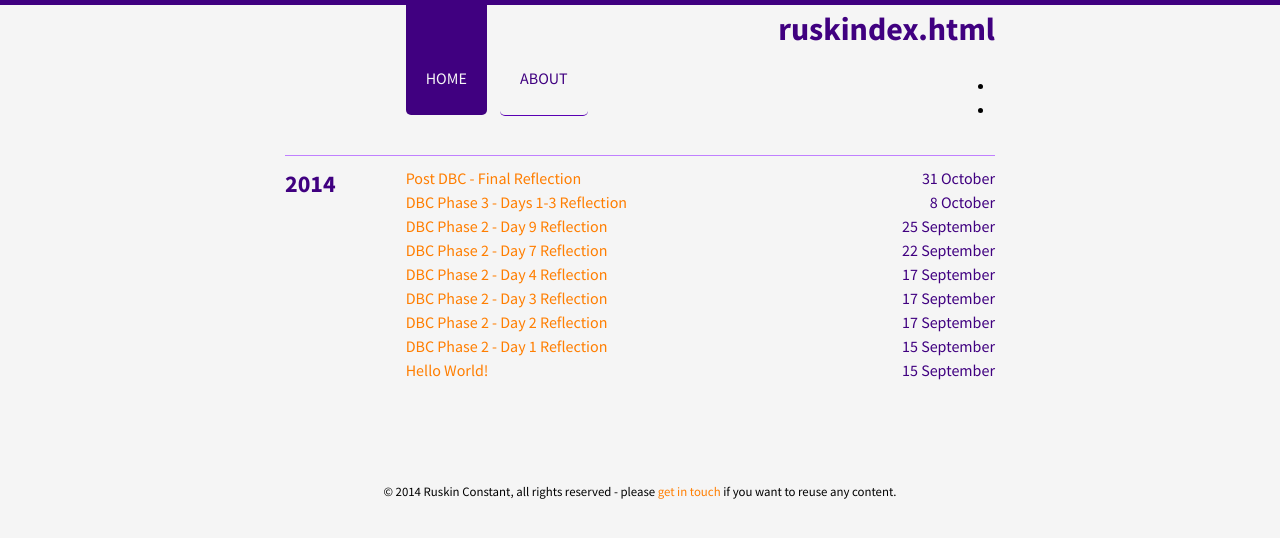
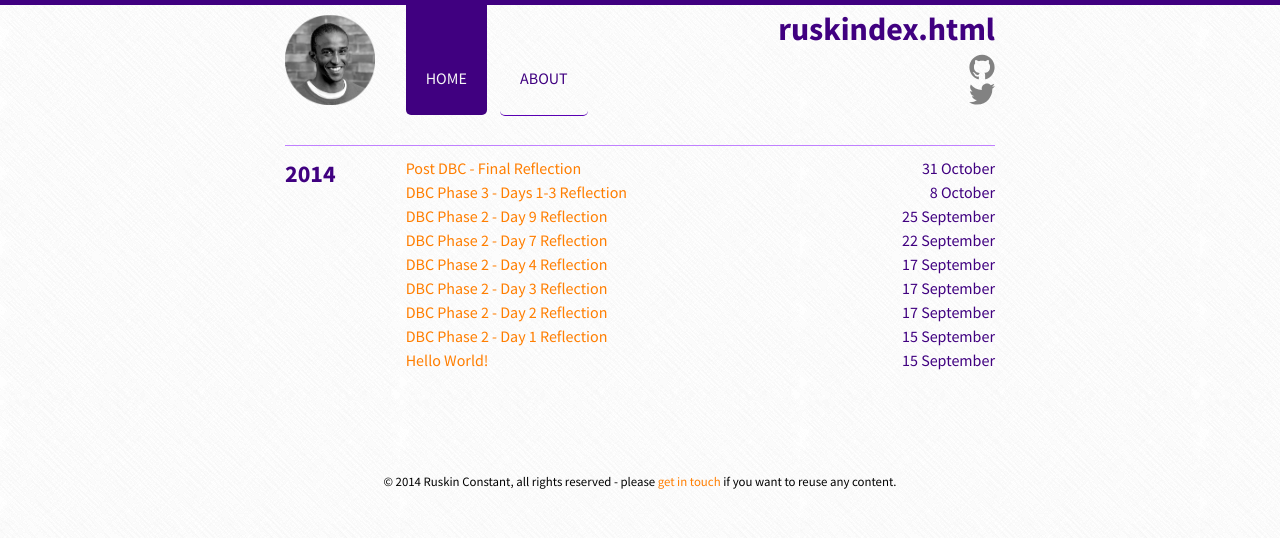
Before and after one commit to jonnyparris/jonnyparris.github.io, a Jekyll site: the page built from index.html, in a window 1280 px wide. Shown: the top 538 px of the page. Built offline with Jekyll 4.4.1, drawn with Linux system fonts in a browser that asks for light colours; nearby versions of some CDN libraries; Markdown is read by kramdown in place of the engine named in the settings.

Commit message:
update images and css

```diff
--- a/public/css/main.scss
+++ b/public/css/main.scss
@@ -12,6 +12,21 @@ $ruby-accent-color: #e0115f;
 $amber-accent-color: #ff7e00;
 $avocado-accent-color: #568203;
 
+$grey-color:       #828282;
+$grey-color-light: lighten($grey-color, 40%);
+$grey-color-dark:  darken($grey-color, 25%);
+
+$spacing-unit:     30px;
+
+$on-palm:          600px;
+$on-laptop:        800px;
+
+@mixin media-query($device) {
+    @media screen and (max-width: $device) {
+        @content;
+    }
+}
+
 /*============================================================================*/
 * {
   margin: 0;
@@ -20,7 +35,7 @@ $avocado-accent-color: #568203;
 }
 
 body {
-  background-color: $site-background-color;
+  background-image: url('../images/crossword.png');
   border-top: 5px solid $contrast-color;
   font-family: 'Source Sans Pro', sans-serif;
   color: $contrast-color;
@@ -165,7 +180,7 @@ footer {
 }
 
 .top-navbar {
-  margin-bottom: 40px;
+  margin-bottom: $spacing-unit;
   height: 110px;
 
   a {
@@ -208,7 +223,7 @@ footer {
 
 .single time {
   color: #999;
-  font-size: .9rem;
+  font-size: 1rem;
 }
 
 .bundle {
@@ -244,6 +259,47 @@ dl,
 dl,
 .clearfix:after {
     clear: both;
+}
+
+.header-title {
+  margin-bottom: 0px;
+}
+/*============================================================================*/
+
+.contact-list,
+.social-media-list {
+    list-style: none;
+    margin-left: 0;
+}
+
+/*============================================================================*/
+/**
+ * Clearfix
+ */
+%clearfix {
+
+    &:after {
+        content: "";
+        display: table;
+        clear: both;
+    }
+}
+
+/**
+ * Icons
+ */
+.icon {
+
+    > svg {
+        display: inline-block;
+        width: 26px;
+        height: 26px;
+        vertical-align: middle;
+
+        path {
+            fill: $grey-color;
+        }
+    }
 }
 
 /*============================================================================*/
```
Also changed, not shown: public/images/crossword.png (added), public/images/favicon.ico, public/images/logo.png (deleted), public/images/profile1.png (added).
